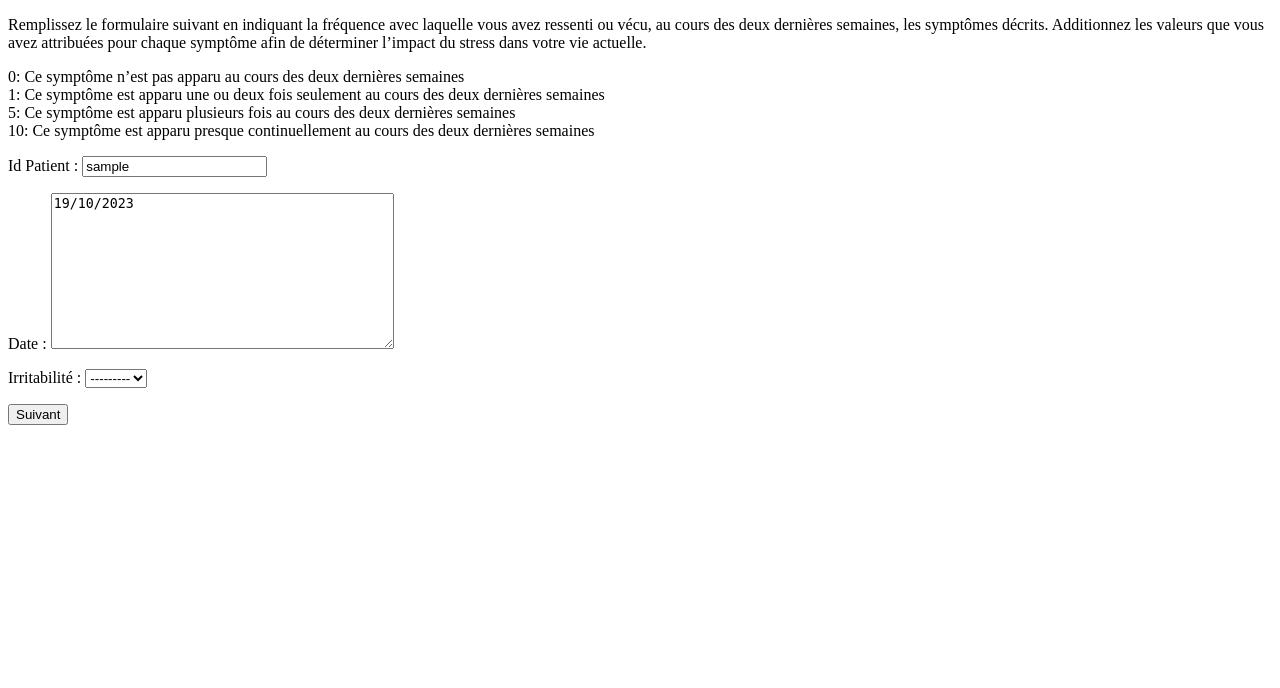
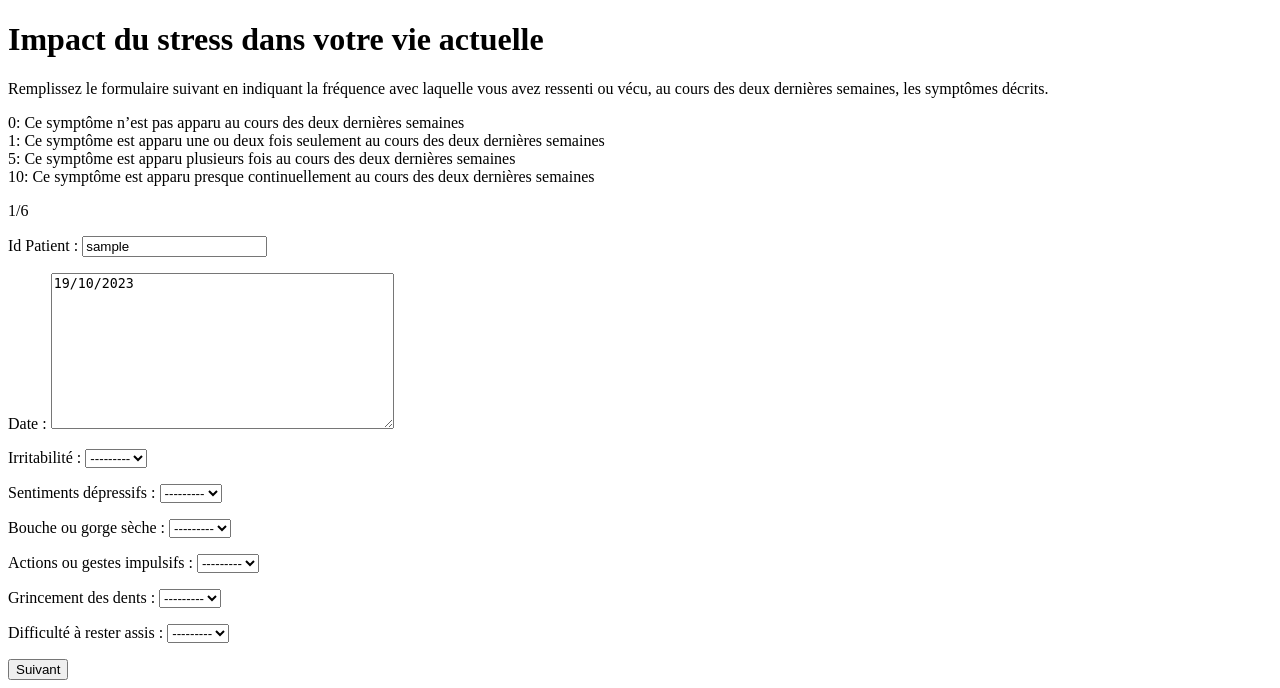
Before and after one commit to meowd18/medapp, a Django app: page /data_stress/ in a window 1280 px wide. Shown: the part 160-848 px from the top of the page. Before the commit the page ends 585 px from the top, so only its background shows below. Run offline with Django 4.2, Linux system fonts and the light colour scheme; the visitor is signed in with stand-in values (Sample User, id 1).

Commit message:
formulaire stress avec bouton précédent

```diff
--- a/djangolib/application/templates/data_stress.html
+++ b/djangolib/application/templates/data_stress.html
@@ -1,16 +1,16 @@
 {% extends 'base.html' %}
 {% block content %}
 <title>Stress</title>
-<p>Remplissez le formulaire suivant en indiquant la fréquence avec laquelle vous avez ressenti ou vécu, au cours des deux dernières semaines, les symptômes décrits. Additionnez les valeurs que vous avez attribuées pour chaque symptôme afin de déterminer l’impact du stress dans votre vie actuelle.</p>
+<h1>Impact du stress dans votre vie actuelle</h1>
+<p>Remplissez le formulaire suivant en indiquant la fréquence avec laquelle vous avez ressenti ou vécu, au cours des deux dernières semaines, les symptômes décrits.</p>
 <p>
     0: Ce symptôme n’est pas apparu au cours des deux dernières semaines <br>
     1: Ce symptôme est apparu une ou deux fois seulement au cours des deux dernières semaines<br>
     5: Ce symptôme est apparu plusieurs fois au cours des deux dernières semaines<br>
     10: Ce symptôme est apparu presque continuellement au cours des deux dernières semaines<br>
 </p>
-<form method="post">
+<form id="formContainer" method="post">
     {% csrf_token %}
-    <div id="formContainer">
     {{ form.as_p }}
 
         <!-- Champ pour afficher le total -->
@@ -18,10 +18,35 @@
             <span id="total_de_stress">0</span>
         </p>
 
-        <button id="nextBtn" type="button">Suivant</button>
-        <button id="submitBtn" type="submit" style="display: none">Enregistrer</button>
+    <div id="button-container">
+        <div id="nav-buttons">
+            <button type="button" id="prevBtn" style="display: none;">Précédent</button>
+            <button type="button" id="nextBtn">Suivant</button>
+        </div>
+        <button type="submit" id="submitBtn" style="display: none;">Envoyer</button>
     </div>
 </form>
+
+<style>
+  /* Style pour les sous-titres */
+  .subtitle {
+    font-size: 1em;
+    margin-bottom: 10px;
+  }
+
+  #button-container {
+    display: flex;
+    justify-content: space-between;
+  }
+
+  #nav-buttons {
+    display: flex;
+  }
+
+  #nav-buttons button {
+    margin-right: 10px;
+  }
+</style>
 
 <script src="https://code.jquery.com/jquery-3.6.0.min.js"></script>
 <script>
@@ -53,65 +78,118 @@ function updateTotal() {
     selectFields[i].addEventListener('change', updateTotal);
 }
 
-    // Gestion du bouton "Suivant"
+// Gestion du bouton "Précédent" et "Suivant"
 var currentGroup = 0;
 var fieldGroups = document.querySelectorAll('.field-group');
+var prevBtn = document.getElementById('prevBtn');
 var nextBtn = document.getElementById('nextBtn');
 var submitBtn = document.getElementById('submitBtn');
+
+prevBtn.addEventListener('click', function() {
+    fieldGroups[currentGroup].style.display = 'none';
+    currentGroup--;
+    if (currentGroup >= 0) {
+        fieldGroups[currentGroup].style.display = 'block';
+        nextBtn.style.display = 'block';
+        submitBtn.style.display = 'none';
+    }
+    if (currentGroup === 0) {
+        prevBtn.style.display = 'none';
+    }
+});
 
 nextBtn.addEventListener('click', function() {
     fieldGroups[currentGroup].style.display = 'none';
     currentGroup++;
     if (currentGroup < fieldGroups.length) {
         fieldGroups[currentGroup].style.display = 'block';
+        prevBtn.style.display = 'block';
         if (currentGroup === fieldGroups.length - 1) {
             nextBtn.style.display = 'none';
             submitBtn.style.display = 'block';
         }
     }
 });
+
+// Initialisation de l'affichage
+if (currentGroup === 0) {
+    prevBtn.style.display = 'none';
+}
 </script>
 
 <script>
-    // On attend que la page soit complètement chargée
   document.addEventListener('DOMContentLoaded', (event) => {
-        // On récupère le conteneur du formulaire
     let formContainer = document.getElementById('formContainer');
-        // On récupère tous les champs du formulaire (chaque champ est dans un élément <p>)
     let allFields = formContainer.querySelectorAll('p');
-
-        // Une liste pour stocker nos groupes de champs
     let fieldGroups = [];
     let currentGroup = 0;
+    let groupSizes = [8, 8, 8, 8, 8, 7];
+    let currentIndex = 0;
+    let subtitles = [
+      "1/6",
+      "2/6",
+      "3/6",
+      "4/6",
+      "5/6",
+      "6/6"
+    ];
 
-        for (let i = 0; i < allFields.length; i += 3) {
+    let prevBtn = document.getElementById('prevBtn');
+    let nextBtn = document.getElementById('nextBtn');
+    let submitBtn = document.getElementById('submitBtn');
+    let buttonContainer = document.getElementById('button-container');
+    let navButtons = document.getElementById('nav-buttons');
+
+    for (let i = 0; i < groupSizes.length; i++) {
       let fieldGroup = document.createElement('div');
       fieldGroup.className = 'field-group';
-            fieldGroup.style.display = 'none';
-
-            for (let j = 0; j < 3; j++) {
-                if (i + j < allFields.length) {
-                    fieldGroup.appendChild(allFields[i + j]);
+      for (let j = 0; j < groupSizes[i]; j++) {
+        if (currentIndex < allFields.length) {
+          fieldGroup.appendChild(allFields[currentIndex]);
+          currentIndex++;
         }
       }
-
       fieldGroups.push(fieldGroup);
-            formContainer.insertBefore(fieldGroup, document.getElementById("nextBtn"));
+      if (i > 0) {
+        fieldGroup.style.display = 'none';
+      }
+      formContainer.insertBefore(fieldGroup, buttonContainer);
     }
 
-        fieldGroups[currentGroup].style.display = 'block';
+    let subtitleDiv = document.createElement('div');
+    subtitleDiv.className = 'subtitle';
+    subtitleDiv.textContent = subtitles[currentGroup];
+    formContainer.insertBefore(subtitleDiv, fieldGroups[currentGroup]);
 
-        document.getElementById('nextBtn').addEventListener('click', () => {
+    nextBtn.addEventListener('click', () => {
       fieldGroups[currentGroup].style.display = 'none';
       currentGroup++;
       if (currentGroup < fieldGroups.length) {
         fieldGroups[currentGroup].style.display = 'block';
+        subtitleDiv.textContent = subtitles[currentGroup];
+        prevBtn.style.display = 'block';
         if (currentGroup === fieldGroups.length - 1) {
           nextBtn.style.display = 'none';
           submitBtn.style.display = 'block';
         }
       }
     });
+
+    prevBtn.addEventListener('click', () => {
+      if (currentGroup > 0) {
+        fieldGroups[currentGroup].style.display = 'none';
+        currentGroup--;
+        fieldGroups[currentGroup].style.display = 'block';
+        subtitleDiv.textContent = subtitles[currentGroup];
+        if (currentGroup === 0) {
+          prevBtn.style.display = 'none';
+        }
+        if (currentGroup < fieldGroups.length - 1) {
+          nextBtn.style.display = 'block';
+          submitBtn.style.display = 'none';
+        }
+      }
+    });
   });
 </script>
 {% endblock %}
```
Lines whose indentation alone changed are shown as unchanged.
